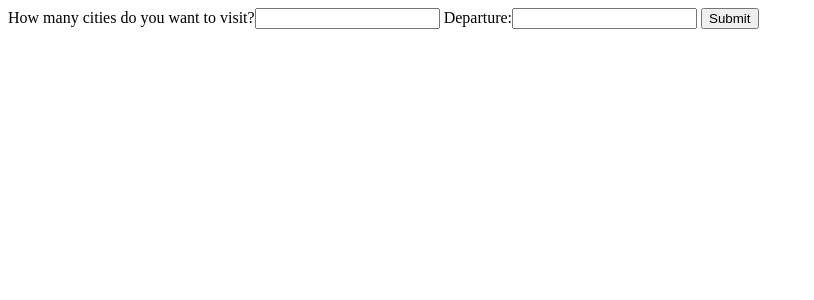
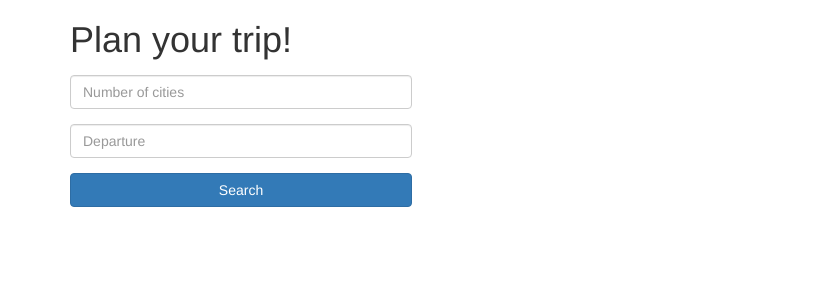
Before and after one commit to MC-Bourguiba/project290, a Django app: page /wtour/ in a window 1280 px wide. Shown: the top 300 px of the page, without its empty margins (0-814 px from the left). Run offline with Django 3.2, Linux system fonts and the light colour scheme; parts of the project's set-up code (start-up, migrations or seed data) failed here and were passed over; some libraries are stand-ins or nearby versions.

Commit message:
add forms

```diff
--- a/wtour/forms.py
+++ b/wtour/forms.py
@@ -1,5 +1,5 @@
 from django import forms
 
 class NumForm(forms.Form):
-    cities = forms.CharField(label='How many cities do you want to visit?', max_length=100)
-    departure = forms.CharField(label='Departure', max_length=100)
+    cities = forms.CharField(widget=forms.TextInput(attrs={'class':'form-control','placeholder':'Number of cities'}))
+    departure = forms.CharField(widget=forms.TextInput(attrs={'class':'form-control','placeholder':'Departure'}))
--- a/wtour/templates/post_form.html
+++ b/wtour/templates/post_form.html
@@ -1,5 +1,32 @@
-<form action="/wtour/" method="post">
-    {% csrf_token %}
-    {{ form }}
-    <input type="submit" value="Submit" />
-</form>
+<html>
+    <head>
+        <title></title>
+        <link href="https://maxcdn.bootstrapcdn.com/bootstrap/3.3.7/css/bootstrap.min.css" rel="stylesheet" integrity="sha384-BVYiiSIFeK1dGmJRAkycuHAHRg32OmUcww7on3RYdg4Va+PmSTsz/K68vbdEjh4u" crossorigin="anonymous">
+    </head>
+    <body>
+        <div class="container">
+            <h1>Plan your trip!</h1>
+            <div style="width:30%">
+                <form action="/wtour/" method="post">
+                    {%csrf_token%}
+                    {% for error in form.non_field_errors %}
+                    <div class="form-group has-errors text-danger small">
+                        {{error}}
+                    </div>
+                    {% endfor %}
+                    {% for field in form %}
+                    <div class="form-group has-errors text-danger small">
+                        {{field.errors}}
+                    </div>
+                    <div class="form-group has-errors text-danger small">
+                    </div>
+                    <div class="form-group">
+                        {{field}}
+                    </div>
+                    {% endfor %}
+                    <button type="submit" class="btn btn-primary" style="width:100%">Search</button>
+            </div>
+            </form>
+        </div>
+    </body>
+</html>
```
Also changed, not shown: 1 other file.
